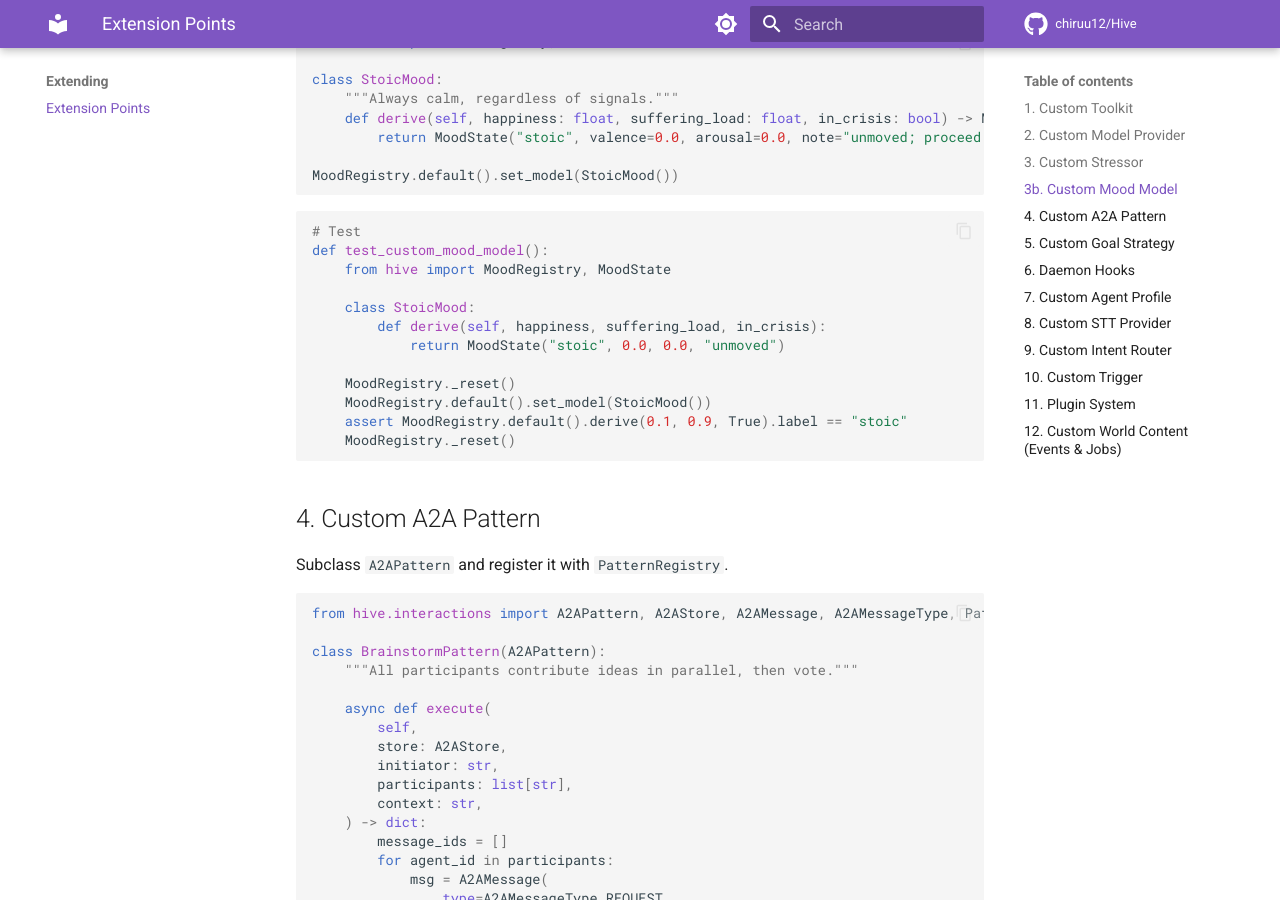
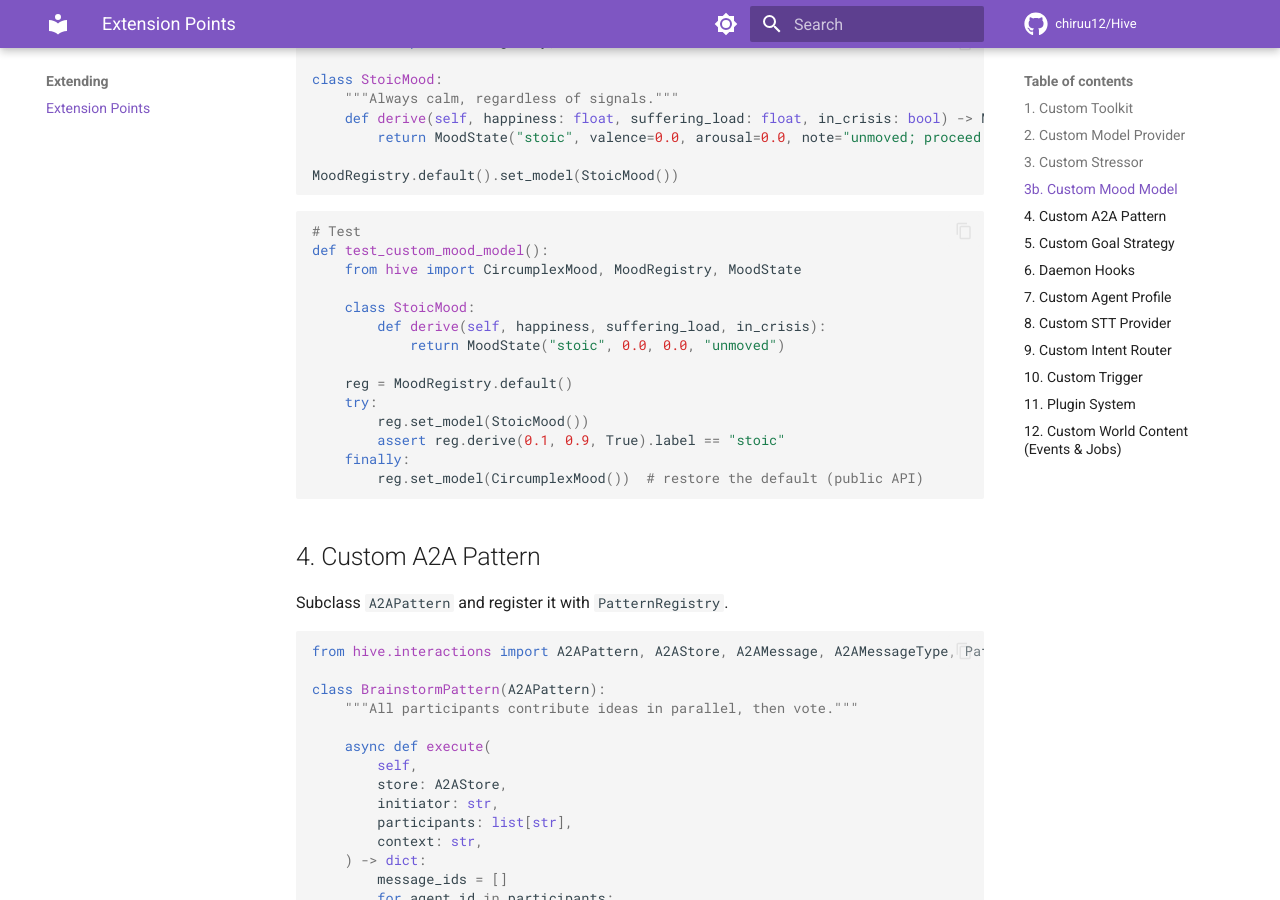
Before and after one commit to chiruu12/Hive, an MkDocs documentation site: the page built from docs/extending/index.md, in a window 1280 px wide and 900 px high, scrolled down 2827 px. Built offline with MkDocs 1.6.1 and Material for MkDocs 9.7.7, drawn with Linux system fonts in a browser that asks for light colours; comment, search, counter and statistics services are not loaded.

Commit message:
fix(D3b): validate set_model + harden mood tests + public-API docs
Review follow-ups:
- Greptile: MoodRegistry.set_model now rejects an object lacking derive()
  with a clear TypeError (runtime-checkable Protocol) instead of failing
  later in derive(). Added a guard test.
- Copilot: the mood-injection test now asserts the provider was called,
  matches the exact 'Current mood: content' line (not a loose 'content'),
  and isolates the global MoodRegistry so a model swapped elsewhere can't
  affect it.
- Copilot: docs (EXTENDING.md, docs/extending) restore the default model via
  the public set_model(CircumplexMood()) in a finally block instead of the
  private _reset().

````diff
--- a/docs/extending/index.md
+++ b/docs/extending/index.md
@@ -145,16 +145,18 @@
 ```python
 # Test
 def test_custom_mood_model():
-    from hive import MoodRegistry, MoodState
+    from hive import CircumplexMood, MoodRegistry, MoodState
 
     class StoicMood:
         def derive(self, happiness, suffering_load, in_crisis):
             return MoodState("stoic", 0.0, 0.0, "unmoved")
 
-    MoodRegistry._reset()
-    MoodRegistry.default().set_model(StoicMood())
-    assert MoodRegistry.default().derive(0.1, 0.9, True).label == "stoic"
-    MoodRegistry._reset()
+    reg = MoodRegistry.default()
+    try:
+        reg.set_model(StoicMood())
+        assert reg.derive(0.1, 0.9, True).label == "stoic"
+    finally:
+        reg.set_model(CircumplexMood())  # restore the default (public API)
 ```
 
 ## 4. Custom A2A Pattern
````
Also changed, not shown: EXTENDING.md (+7 -5 lines), 3 other files.
